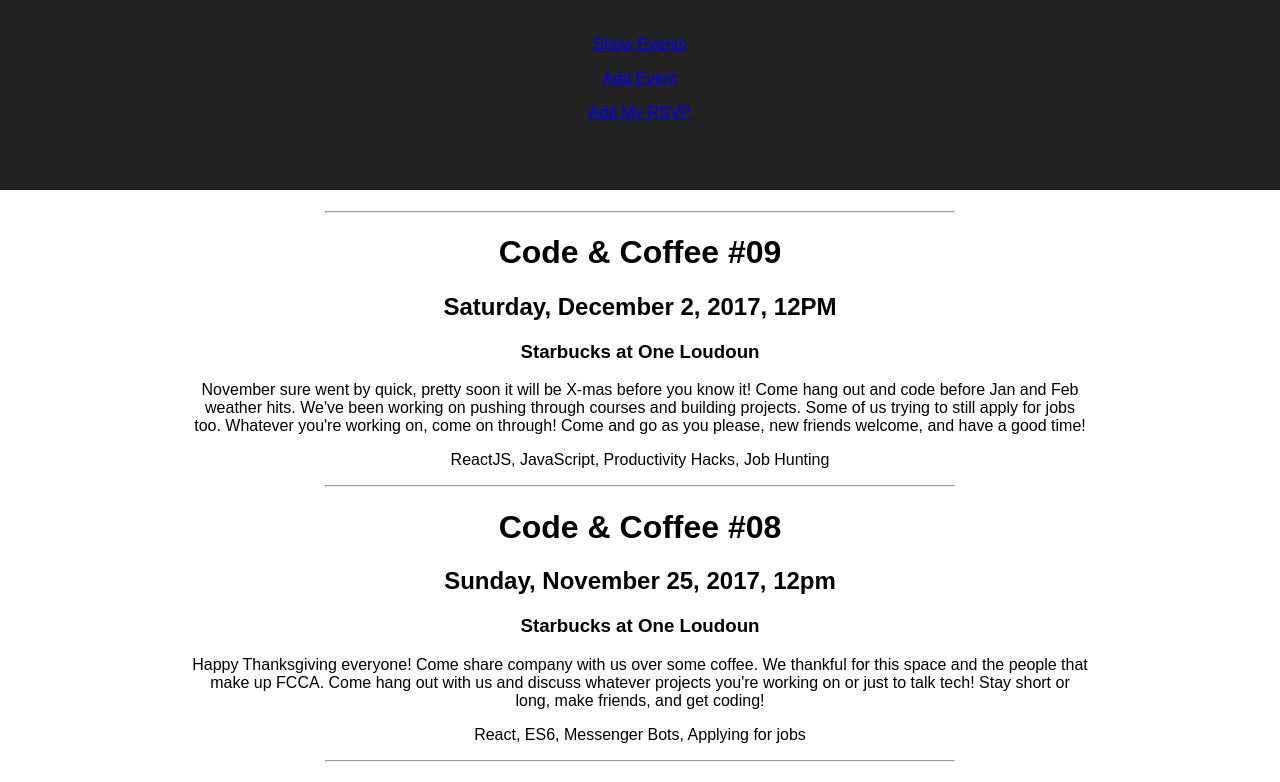
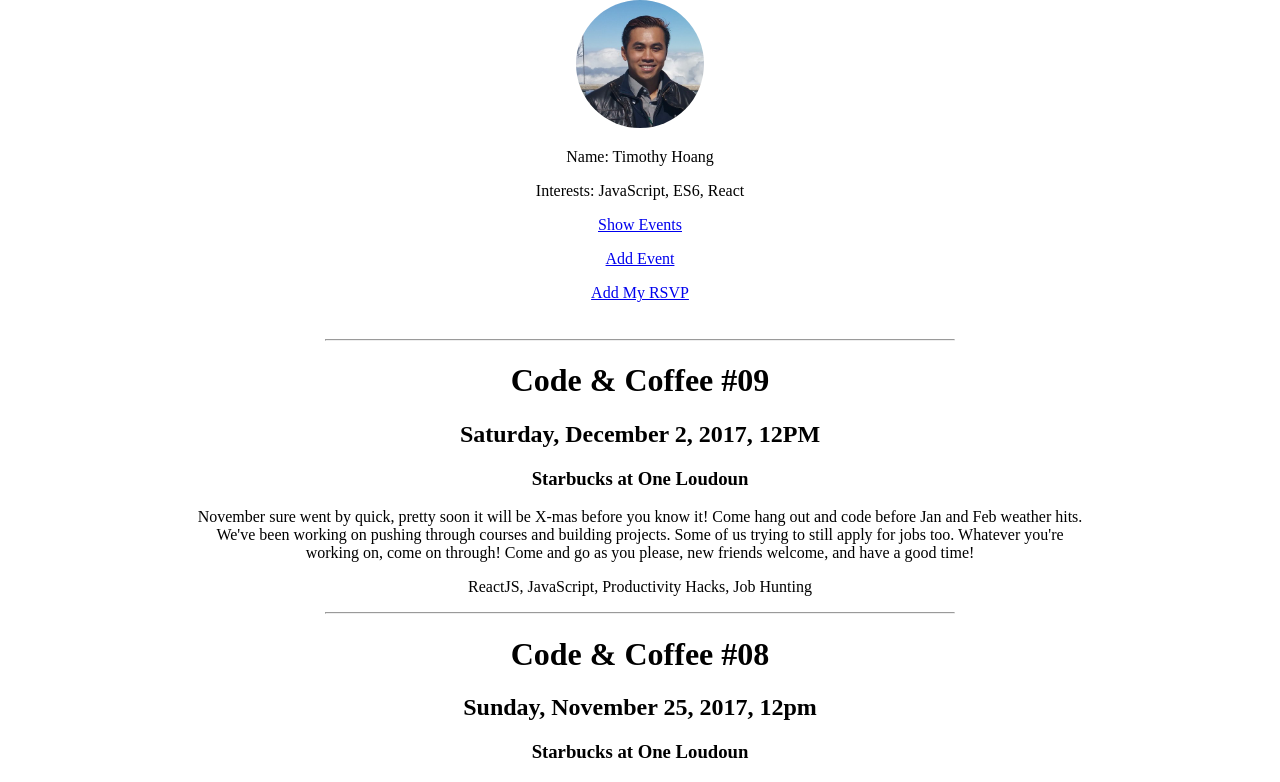
Before and after one commit to timOTdev/0028_respondez_app, a React (Create React App) app: page / in a window 1280 px wide. Shown: the top 782 px of the page. Built offline with nearby package versions, Linux system fonts and the light colour scheme.

Commit message:
Add user profile

```diff
--- a/src/App.css
+++ b/src/App.css
@@ -1,8 +1,18 @@
 /* Defaults */
+body {
+  margin: 0;
+  padding: 0;
+  text-align: center;
+}
 hr {
   max-width: 70%;
 }
 
+.MyPicture img {
+  display: inline-block;
+  border-radius: 50%;
+  width: 10%;
+}
 
 /* Events */
 .App {
@@ -10,11 +20,11 @@ hr {
 }
 
 .App-header {
-  background-color: #222;
   height: 150px;
   padding: 20px;
-  color: white;
+  color: black;
   font-size: 1em;
+  display: inline-block;
 }
 
 .events {
--- a/src/App.js
+++ b/src/App.js
@@ -6,7 +6,7 @@ import Main from './Main';
 class App extends Component {
   render() {
     return (
-      <div className="App">
+      <div>
           <Header />
           <Main />
       </div>
--- a/src/Header.js
+++ b/src/Header.js
@@ -1,15 +1,20 @@
 import React, { Component } from 'react';
 import './App.css';
 import { Link } from 'react-router-dom';
+import MyProfile from './MyProfile'
 
 class Header extends Component {
     render() {
       return (
-        <div className="App">
-          <header className="App-header">
-            <p><Link to='/'>Show Events</Link></p>
-            <p><Link to='/add-event'>Add Event</Link></p>
-            <p><Link to='/add-rsvp'>Add My RSVP</Link></p>
+        <div>
+          <header>
+            <MyProfile />
+
+            <div>
+              <p><Link to='/'>Show Events</Link></p>
+              <p><Link to='/add-event'>Add Event</Link></p>
+              <p><Link to='/add-rsvp'>Add My RSVP</Link></p>
+            </div>
           </header>
         </div>
       )
--- /dev/null
+++ b/src/MyProfile.js
@@ -0,0 +1,21 @@
+import React, { Component } from 'react';
+import './App.css';
+import tim from './tim.jpg';
+
+class MyProfile extends Component {
+    render() {
+      return (
+        <div className="MyProfile">
+          <div className="MyPicture">
+            <img src={tim} alt="Tim"/>
+          </div>
+          <div className="MyInfo">
+            <p>Name: Timothy Hoang</p>
+            <p>Interests: JavaScript, ES6, React</p>
+          </div>
+        </div>
+      );
+    }
+  }
+
+export default MyProfile;
--- a/src/index.css
+++ /dev/null
@@ -1,5 +0,0 @@
-body {
-  margin: 0;
-  padding: 0;
-  font-family: sans-serif;
-}
--- a/src/index.js
+++ b/src/index.js
@@ -2,8 +2,6 @@ import React from 'react';
 import ReactDOM from 'react-dom';
 import { BrowserRouter } from 'react-router-dom';
 import registerServiceWorker from './registerServiceWorker';
-
-import './index.css';
 import App from './App';
 
 ReactDOM.render(
```
Also changed, not shown: src/tim.jpg (added).
